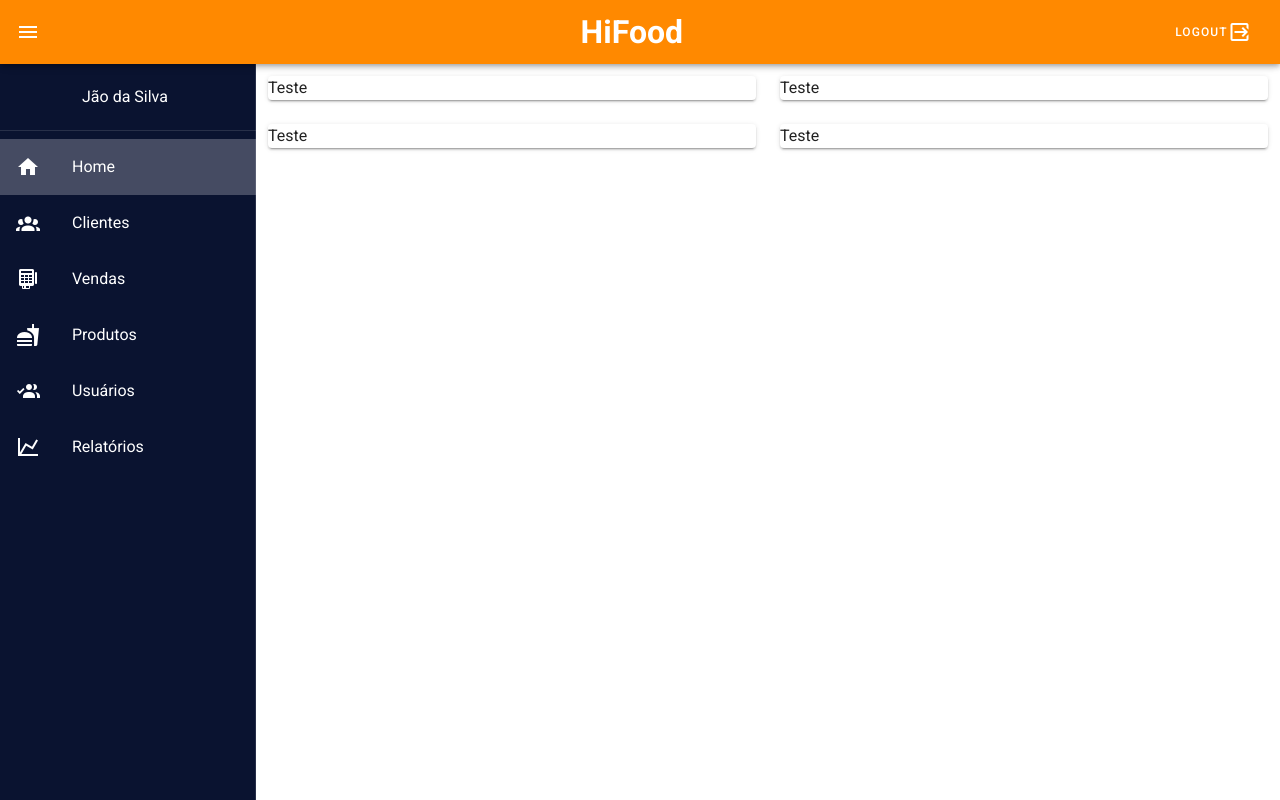
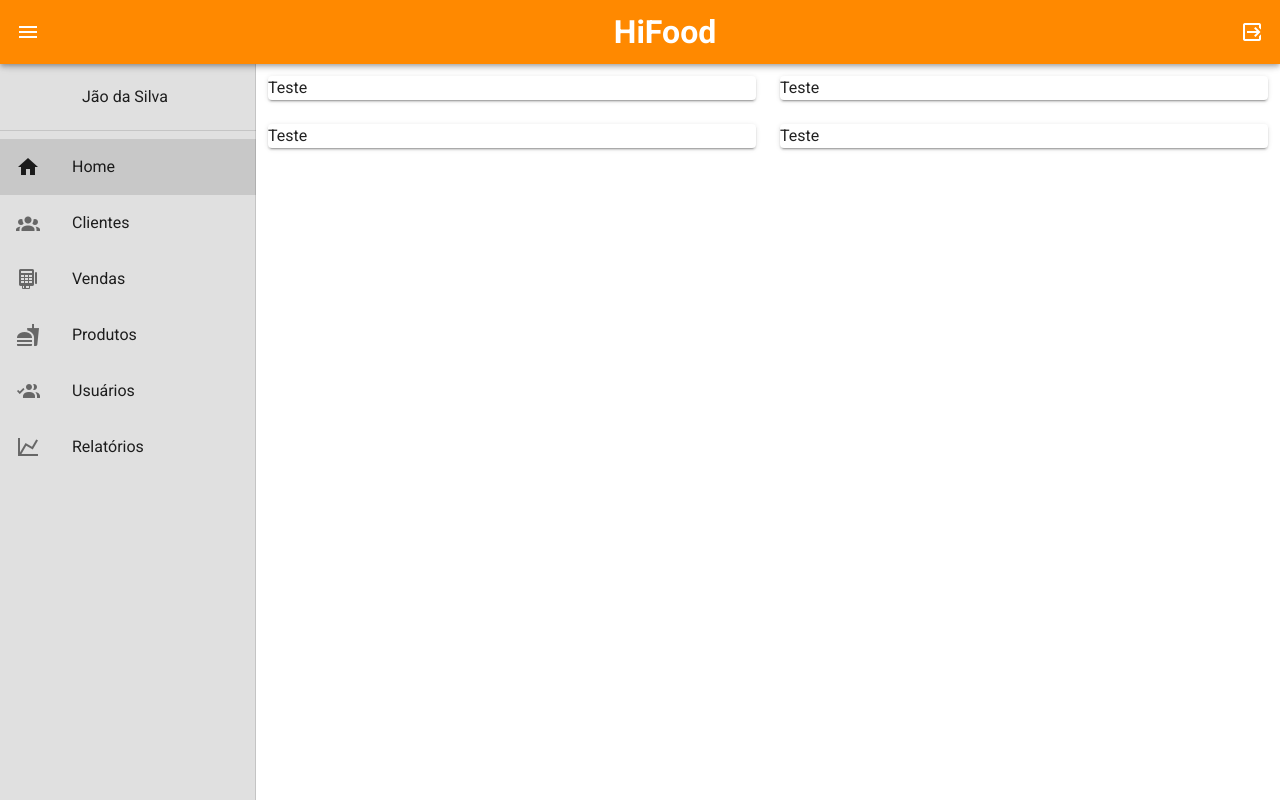
Before and after one commit to fabricadeprogramador/hifood-admin, a Vue app: page / in a window 1280 px wide. Built offline with nearby package versions, Linux system fonts and the light colour scheme.

Commit message:
Adicionando o componente/rota de Relatorios

```diff
--- a/src/App.vue
+++ b/src/App.vue
@@ -1,18 +1,30 @@
 <template>
 	<v-app>
-    <v-app-bar app color="#FF8900" dark clipped-left>
+		<v-app-bar
+			app
+			color="#FF8900"
+			dark
+			clipped-left
+		>
 			<v-app-bar-nav-icon></v-app-bar-nav-icon>
 			<v-spacer></v-spacer>
-      <v-img :src="logo" max-width="50"></v-img>
+			<v-img
+				:src="logo"
+				max-width="50"
+			></v-img>
 			<h1>HiFood</h1>
 			<v-spacer></v-spacer>
-      <v-btn text small>
-        Logout
+			<v-btn icon>
 				<v-icon>mdi-logout-variant</v-icon>
 			</v-btn>
 		</v-app-bar>
 
-    <v-navigation-drawer color="#0A1330" width="20%" app clipped dark>
+		<v-navigation-drawer
+			color="#E0E0E0"
+			width="20%"
+			app
+			clipped
+		>
 			<v-list-item>
 				<v-list-item-avatar size="50">
 					<v-img :src="user"></v-img>
@@ -23,7 +35,12 @@
 			<v-divider></v-divider>
 
 			<v-list>
-        <v-list-item v-for="(item, i) in items" :key="i" link :to="item.path">
+				<v-list-item
+					v-for="(item, i) in items"
+					:key="i"
+					link
+					:to="item.path"
+				>
 					<v-list-item-icon>
 						<v-icon>{{ item.icone }}</v-icon>
 					</v-list-item-icon>
@@ -57,7 +74,7 @@ export default {
 				icone: "mdi-account-multiple-check",
 				titulo: "Usuários",
 			},
-      { icone: "mdi-chart-line", titulo: "Relatórios" },
+			{ icone: "mdi-chart-line", titulo: "Relatórios", path: "/relatorios" },
 		],
 	}),
 };
--- a/src/router/index.js
+++ b/src/router/index.js
@@ -20,6 +20,11 @@ const routes = [
 		name: "Produtos",
 		component: () => import("../views/Produtos.vue"),
 	},
+	{
+		path: "/relatorios",
+		name: "relatorios",
+		component: () => import("../views/Relatorios.vue"),
+	},
 ];
 
 const router = new VueRouter({
```
Lines whose indentation alone changed are shown as unchanged.
